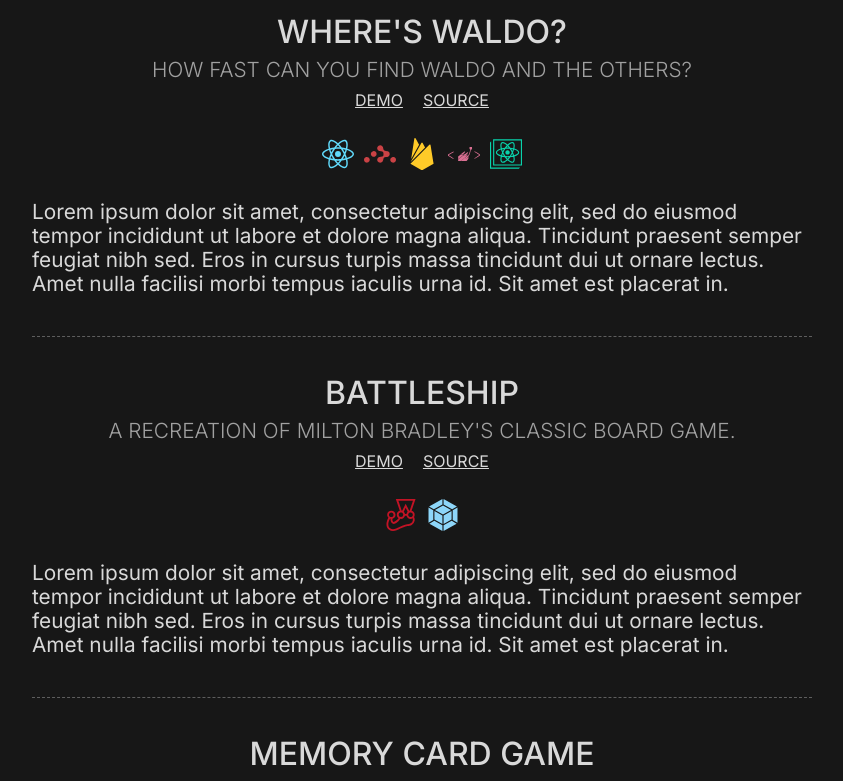
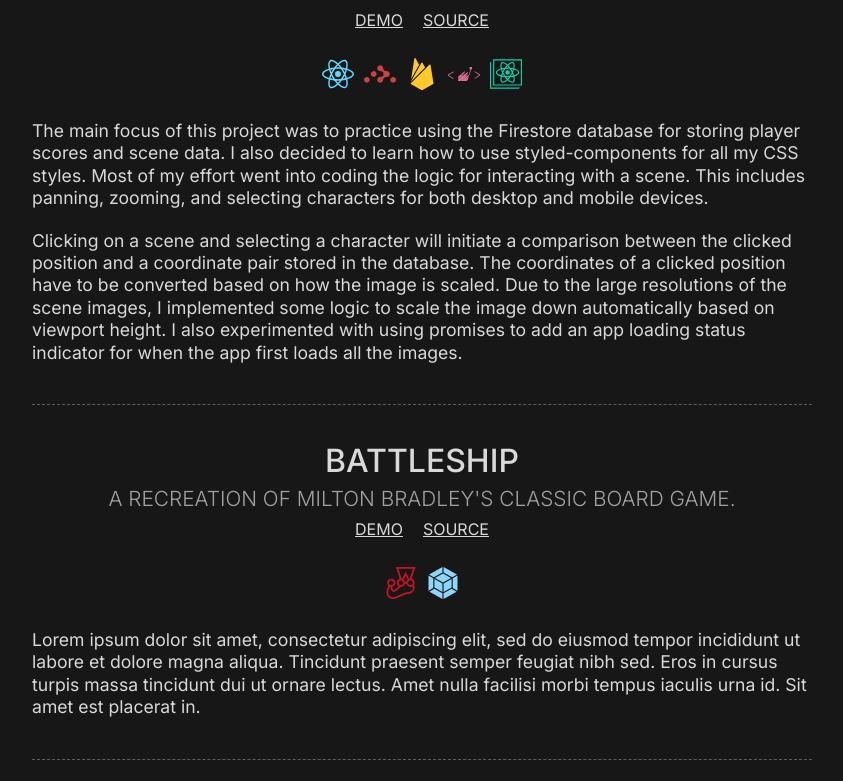
Before and after one commit to pv-230/portfolio, a React (Vite) app: page / in a window 1280 px wide. Shown: the part 1109-1890 px from the top of the page, without its empty margins (218-1061 px from the left). Built offline with nearby package versions, Linux system fonts and the light colour scheme.

Commit message:
Update Project data and styling

```diff
--- a/src/common/common-styles.js
+++ b/src/common/common-styles.js
@@ -5,10 +5,7 @@ const StyledSection = styled.section`
   flex-direction: column;
   align-items: center;
   max-width: var(--content-max-width);
-  min-height: 100vh;
   padding: 20px;
-  padding-top: calc(var(--header-height) + 20px);
-  gap: 20px;
 `;
 
 const SectionHeader = styled.h2`
--- a/src/components/project.jsx
+++ b/src/components/project.jsx
@@ -42,6 +42,17 @@ const StyledAnchor = styled.a`
   }
 `;
 
+const Details = styled.div`
+  display: flex;
+  flex-direction: column;
+  gap: 20px;
+`;
+
+const DetailsParagraph = styled.p`
+  font-size: 1.1rem;
+  line-height: 1.4rem;
+`;
+
 //-------------------------------------------------------------------------------------------------
 
 function Project({ project }) {
@@ -54,7 +65,12 @@ function Project({ project }) {
         <StyledAnchor href={project.githubLink}>Source</StyledAnchor>
       </Links>
       <ProjectTech techArr={project.tech} />
-      <AdaptiveParagraph>{project.details}</AdaptiveParagraph>
+      <Details>
+        {project.details.map((paragraph, i) => (
+          // eslint-disable-next-line react/no-array-index-key
+          <DetailsParagraph key={i}>{paragraph}</DetailsParagraph>
+        ))}
+      </Details>
     </StyledProject>
   );
 }
--- a/src/components/projects.jsx
+++ b/src/components/projects.jsx
@@ -14,7 +14,7 @@ const StyledProjects = styled.div`
 `;
 
 const ProjectSection = styled(StyledSection)`
-  gap: calc(var(--header-height) + 20px);
+  gap: 40px;
 `;
 
 const ProjectsHeader = styled(SectionHeader)`
--- a/src/data/text-data.js
+++ b/src/data/text-data.js
@@ -2,8 +2,10 @@ const projects = [
   {
     name: "Where's Waldo?",
     summary: 'How fast can you find Waldo and the others?',
-    details:
-      'Lorem ipsum dolor sit amet, consectetur adipiscing elit, sed do eiusmod tempor incididunt ut labore et dolore magna aliqua. Tincidunt praesent semper feugiat nibh sed. Eros in cursus turpis massa tincidunt dui ut ornare lectus. Amet nulla facilisi morbi tempus iaculis urna id. Sit amet est placerat in.',
+    details: [
+      'The main focus of this project was to practice using the Firestore database for storing player scores and scene data. I also decided to learn how to use styled-components for all my CSS styles. Most of my effort went into coding the logic for interacting with a scene. This includes panning, zooming, and selecting characters for both desktop and mobile devices.',
+      'Clicking on a scene and selecting a character will initiate a comparison between the clicked position and a coordinate pair stored in the database. The coordinates of a clicked position have to be converted based on how the image is scaled. Due to the large resolutions of the scene images, I implemented some logic to scale the image down automatically based on viewport height. I also experimented with using promises to add an app loading status indicator for when the app first loads all the images.',
+    ],
     tech: ['React', 'React Router', 'Firebase', 'Styled Components', 'Create React App'],
     liveLink: 'https://pv-230.github.io/odin-wheres-waldo/',
     githubLink: 'https://github.com/pv-230/odin-wheres-waldo',
@@ -11,8 +13,9 @@ const projects = [
   {
     name: 'Battleship',
     summary: "A recreation of Milton Bradley's classic board game.",
-    details:
+    details: [
       'Lorem ipsum dolor sit amet, consectetur adipiscing elit, sed do eiusmod tempor incididunt ut labore et dolore magna aliqua. Tincidunt praesent semper feugiat nibh sed. Eros in cursus turpis massa tincidunt dui ut ornare lectus. Amet nulla facilisi morbi tempus iaculis urna id. Sit amet est placerat in.',
+    ],
     tech: ['Jest', 'Webpack'],
     liveLink: 'https://pv-230.github.io/odin-battleship/',
     githubLink: 'https://github.com/pv-230/odin-battleship',
@@ -20,8 +23,9 @@ const projects = [
   {
     name: 'Memory Card Game',
     summary: 'Memorize which cards have been clicked on after each shuffle.',
-    details:
+    details: [
       'Lorem ipsum dolor sit amet, consectetur adipiscing elit, sed do eiusmod tempor incididunt ut labore et dolore magna aliqua. Tincidunt praesent semper feugiat nibh sed. Eros in cursus turpis massa tincidunt dui ut ornare lectus. Amet nulla facilisi morbi tempus iaculis urna id. Sit amet est placerat in.',
+    ],
     tech: ['React', 'Webpack'],
     liveLink: 'https://pv-230.github.io/odin-memory-card/',
     githubLink: 'https://github.com/pv-230/odin-memory-card',
@@ -29,8 +33,9 @@ const projects = [
   {
     name: 'Shopping Website',
     summary: 'Shop for fruits and manage your cart.',
-    details:
+    details: [
       'Lorem ipsum dolor sit amet, consectetur adipiscing elit, sed do eiusmod tempor incididunt ut labore et dolore magna aliqua. Tincidunt praesent semper feugiat nibh sed. Eros in cursus turpis massa tincidunt dui ut ornare lectus. Amet nulla facilisi morbi tempus iaculis urna id. Sit amet est placerat in.',
+    ],
     tech: ['React', 'Jest', 'Testing Library', 'React Router'],
     liveLink: 'https://pv-230.github.io/odin-shopping-cart/',
     githubLink: 'https://github.com/pv-230/odin-shopping-cart',
@@ -38,8 +43,9 @@ const projects = [
   {
     name: 'Canvas 2',
     summary: 'A learning management platform for students and teachers.',
-    details:
+    details: [
       'Lorem ipsum dolor sit amet, consectetur adipiscing elit, sed do eiusmod tempor incididunt ut labore et dolore magna aliqua. Tincidunt praesent semper feugiat nibh sed. Eros in cursus turpis massa tincidunt dui ut ornare lectus. Amet nulla facilisi morbi tempus iaculis urna id. Sit amet est placerat in.',
+    ],
     tech: ['Flask', 'MongoDB', 'Docker', 'Pytest', 'Jinja'],
     liveLink: null,
     githubLink: 'https://github.com/pv-230/canvas2-web-app',
@@ -47,8 +53,9 @@ const projects = [
   {
     name: 'Semester Planner',
     summary: 'Generate class schedules based on degree requirements.',
-    details:
+    details: [
       'Lorem ipsum dolor sit amet, consectetur adipiscing elit, sed do eiusmod tempor incididunt ut labore et dolore magna aliqua. Tincidunt praesent semper feugiat nibh sed. Eros in cursus turpis massa tincidunt dui ut ornare lectus. Amet nulla facilisi morbi tempus iaculis urna id. Sit amet est placerat in.',
+    ],
     tech: ['React', 'Jest', 'Testing Library', 'React Router', 'Firebase', 'Create React App'],
     liveLink: null,
     githubLink: 'https://github.com/pv-230/se-capstone-web-app',
```
